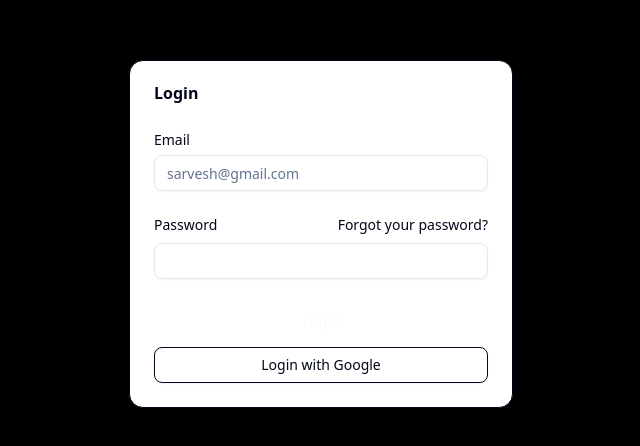
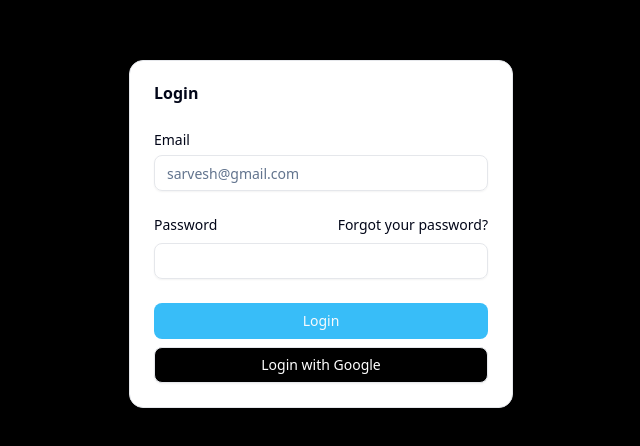
Before and after one commit to Shivaprakash-NP/CampusMate, a React (Vite) app in the folder frontend/: page /login in a window 1280 px wide. Shown: the part 166-612 px from the top of the page, without its empty margins (319-959 px from the left). Built offline with nearby package versions, Linux system fonts and the light colour scheme.

Commit message:
latest stable version

```diff
--- a/frontend/src/components/Landing/GetStarted.tsx
+++ b/frontend/src/components/Landing/GetStarted.tsx
@@ -4,6 +4,7 @@ import { useRef } from "react";
 import { motion, useScroll, useTransform } from "framer-motion";
 import { LampContainer } from "../ui/lamp";
 import { Button } from "../ui/button";
+import { Link } from "react-router-dom";
 
 export default function GetStarted() {
   const ref = useRef<HTMLDivElement>(null);
@@ -20,11 +21,10 @@ export default function GetStarted() {
   return (
     <section ref={ref}>
       <LampContainer>
-        {/* Heading */}
         <motion.h1
           style={{ y, opacity, scale }}
           className="
-            bg-gradient-to-br from-slate-300 to-slate-500
+            bg-linear-to-br from-slate-300 to-slate-500
             py-4 bg-clip-text
             text-center text-4xl md:text-7xl
             font-medium tracking-tight
@@ -36,13 +36,13 @@ export default function GetStarted() {
           Study Space
         </motion.h1>
 
-        {/* Button INSIDE lamp */}
         <motion.div
           className="mt-10"
           whileHover={{ scale: 1.04 }}
           whileTap={{ scale: 0.98 }}
           transition={{ duration: 0.2, ease: "easeOut" }}
         >
+            <Link to="/login">
           <Button
             variant="outline"
             className="
@@ -59,6 +59,7 @@ export default function GetStarted() {
           >
             Get Started
           </Button>
+          </Link>
         </motion.div>
       </LampContainer>
     </section>
--- a/frontend/src/components/Landing/HowItWorks.tsx
+++ b/frontend/src/components/Landing/HowItWorks.tsx
@@ -21,14 +21,14 @@ const steps = [
 
 const HowItWorks = () => {
   return (
-    <section className="py-32 px-6 text-[rgb(var(--foreground))] flex items-center justify-center">
+    <section className="py-32 px-6 bg-background text-foreground flex items-center justify-center">
       <div className="max-w-4xl mx-auto">
         <h2 className="text-2xl md:text-3xl font-semibold text-center mb-20">
           How Campus Mate works
         </h2>
 
         <div className="relative">
-          {/* vertical line */}
+
           <div className="absolute left-4 top-0 h-full w-px bg-white/10" />
 
           <div className="space-y-16">
@@ -41,8 +41,7 @@ const HowItWorks = () => {
                 viewport={{ once: true, amount: 0.3 }}
                 className="relative pl-16"
               >
-                {/* dot */}
-                <div className="absolute left-2 top-1 h-3 w-3 rounded-full bg-[rgb(var(--primary))]" />
+                <div className="absolute left-2 top-1 h-3 w-3 rounded-full bg-primary" />
 
                 <h3 className="text-lg font-medium">
                   {step.title}
--- a/frontend/src/components/auth/AuthCard.tsx
+++ b/frontend/src/components/auth/AuthCard.tsx
@@ -30,7 +30,7 @@ const AuthCard = ({title, children}: AuthCardProps)=>{
         <Button type="submit" onClick={()=> login()} className="w-full">
           {title}
         </Button>
-        <Button variant="outline" className="w-full">
+        <Button variant="outline" className="w-full text-foreground bg-background hover:bg-background hover:text-foreground">
           {title} with Google
         </Button>
       </CardFooter>
--- a/frontend/src/index.css
+++ b/frontend/src/index.css
@@ -1,9 +1,44 @@
 @import "tailwindcss";
 @import "tw-animate-css";
 
+/* Dark mode variant */
 @custom-variant dark (&:is(.dark *));
 
+/* ============================
+   TAILWIND THEME TOKENS
+   ============================ */
 @theme inline {
+  /* Base colors */
+  --color-background: rgb(var(--background));
+  --color-foreground: rgb(var(--foreground));
+
+  /* Brand colors */
+  --color-primary: rgb(var(--primary));
+  --color-secondary: rgb(var(--secondary));
+  --color-accent: rgb(var(--accent));
+  --color-highlight: rgb(var(--highlight));
+  --color-focus: rgb(var(--focus));
+
+  /* UI surfaces */
+  --color-card: var(--card);
+  --color-card-foreground: var(--card-foreground);
+  --color-popover: var(--popover);
+  --color-popover-foreground: var(--popover-foreground);
+
+  /* Semantic tokens */
+  --color-primary-foreground: var(--primary-foreground);
+  --color-secondary-foreground: var(--secondary-foreground);
+  --color-muted: var(--muted);
+  --color-muted-foreground: var(--muted-foreground);
+  --color-accent-foreground: var(--accent-foreground);
+  --color-destructive: var(--destructive);
+
+  /* Borders / inputs / rings */
+  --color-border: rgb(var(--border));
+  --color-input: rgb(var(--input));
+  --color-ring: rgb(var(--ring));
+
+  /* Radius */
   --radius-sm: calc(var(--radius) - 4px);
   --radius-md: calc(var(--radius) - 2px);
   --radius-lg: var(--radius);
@@ -11,122 +46,75 @@
   --radius-2xl: calc(var(--radius) + 8px);
   --radius-3xl: calc(var(--radius) + 12px);
   --radius-4xl: calc(var(--radius) + 16px);
-  --color-background: var(--background);
-  --color-foreground: var(--foreground);
-  --color-card: var(--card);
-  --color-card-foreground: var(--card-foreground);
-  --color-popover: var(--popover);
-  --color-popover-foreground: var(--popover-foreground);
-  --color-primary: var(--primary);
-  --color-primary-foreground: var(--primary-foreground);
-  --color-secondary: var(--secondary);
-  --color-secondary-foreground: var(--secondary-foreground);
-  --color-muted: var(--muted);
-  --color-muted-foreground: var(--muted-foreground);
-  --color-accent: var(--accent);
-  --color-accent-foreground: var(--accent-foreground);
-  --color-destructive: var(--destructive);
-  --color-border: var(--border);
-  --color-input: var(--input);
-  --color-ring: var(--ring);
-  --color-chart-1: var(--chart-1);
-  --color-chart-2: var(--chart-2);
-  --color-chart-3: var(--chart-3);
-  --color-chart-4: var(--chart-4);
-  --color-chart-5: var(--chart-5);
-  --color-sidebar: var(--sidebar);
-  --color-sidebar-foreground: var(--sidebar-foreground);
-  --color-sidebar-primary: var(--sidebar-primary);
-  --color-sidebar-primary-foreground: var(--sidebar-primary-foreground);
-  --color-sidebar-accent: var(--sidebar-accent);
-  --color-sidebar-accent-foreground: var(--sidebar-accent-foreground);
-  --color-sidebar-border: var(--sidebar-border);
-  --color-sidebar-ring: var(--sidebar-ring);
 }
 
+/* ============================
+   ROOT DESIGN TOKENS
+   ============================ */
 :root {
-   /* === Brand Colors === */
-  --primary: 56 189 248;   /* #38bdf8 */
-  --secondary: 129 140 248; /* #818cf8 */
-  --accent: 192 132 252;    /* #c084fc */
-  --highlight: 232 121 249; /* #e879f9 */
-  --focus: 34 211 238;      /* #22d3ee */
+  /* Brand (RGB triplets only) */
+  --primary: 56 189 248;     /* #38bdf8 */
+  --secondary: 129 140 248;  /* #818cf8 */
+  --accent: 192 132 252;     /* #c084fc */
+  --highlight: 232 121 249;  /* #e879f9 */
+  --focus: 34 211 238;       /* #22d3ee */
 
-  /* === Base Colors === */
-  --background: 0 0 0;     /* near black */
+  /* Base */
+  --background: 0 0 0;      /* pure black */
   --foreground: 255 255 255;
 
+  /* Radius */
   --radius: 0.625rem;
+
+  /* Shadcn-compatible tokens (OKLCH is fine here) */
   --card: oklch(1 0 0);
   --card-foreground: oklch(0.129 0.042 264.695);
   --popover: oklch(1 0 0);
   --popover-foreground: oklch(0.129 0.042 264.695);
+
   --primary-foreground: oklch(0.984 0.003 247.858);
   --secondary-foreground: oklch(0.208 0.042 265.755);
   --muted: oklch(0.968 0.007 247.896);
   --muted-foreground: oklch(0.554 0.046 257.417);
   --accent-foreground: oklch(0.208 0.042 265.755);
+
   --destructive: oklch(0.577 0.245 27.325);
-  --border: oklch(0.929 0.013 255.508);
-  --input: oklch(0.929 0.013 255.508);
-  --ring: oklch(0.704 0.04 256.788);
-  --chart-1: oklch(0.646 0.222 41.116);
-  --chart-2: oklch(0.6 0.118 184.704);
-  --chart-3: oklch(0.398 0.07 227.392);
-  --chart-4: oklch(0.828 0.189 84.429);
-  --chart-5: oklch(0.769 0.188 70.08);
-  --sidebar: oklch(0.984 0.003 247.858);
-  --sidebar-foreground: oklch(0.129 0.042 264.695);
-  --sidebar-primary: oklch(0.208 0.042 265.755);
-  --sidebar-primary-foreground: oklch(0.984 0.003 247.858);
-  --sidebar-accent: oklch(0.968 0.007 247.896);
-  --sidebar-accent-foreground: oklch(0.208 0.042 265.755);
-  --sidebar-border: oklch(0.929 0.013 255.508);
-  --sidebar-ring: oklch(0.704 0.04 256.788);
+  --border: 229 231 235;    /* gray-200 */
+  --input: 229 231 235;
+  --ring: 56 189 248;       /* same as primary */
 }
 
+/* ============================
+   DARK MODE OVERRIDES
+   ============================ */
 .dark {
-  --background: oklch(0.129 0.042 264.695);
-  --foreground: oklch(0.984 0.003 247.858);
+  --background: 0 0 0;
+  --foreground: 255 255 255;
+
   --card: oklch(0.208 0.042 265.755);
   --card-foreground: oklch(0.984 0.003 247.858);
   --popover: oklch(0.208 0.042 265.755);
   --popover-foreground: oklch(0.984 0.003 247.858);
-  --primary: oklch(0.929 0.013 255.508);
-  --primary-foreground: oklch(0.208 0.042 265.755);
-  --secondary: oklch(0.279 0.041 260.031);
-  --secondary-foreground: oklch(0.984 0.003 247.858);
+
   --muted: oklch(0.279 0.041 260.031);
   --muted-foreground: oklch(0.704 0.04 256.788);
-  --accent: oklch(0.279 0.041 260.031);
-  --accent-foreground: oklch(0.984 0.003 247.858);
-  --destructive: oklch(0.704 0.191 22.216);
-  --border: oklch(1 0 0 / 10%);
-  --input: oklch(1 0 0 / 15%);
-  --ring: oklch(0.551 0.027 264.364);
-  --chart-1: oklch(0.488 0.243 264.376);
-  --chart-2: oklch(0.696 0.17 162.48);
-  --chart-3: oklch(0.769 0.188 70.08);
-  --chart-4: oklch(0.627 0.265 303.9);
-  --chart-5: oklch(0.645 0.246 16.439);
-  --sidebar: oklch(0.208 0.042 265.755);
-  --sidebar-foreground: oklch(0.984 0.003 247.858);
-  --sidebar-primary: oklch(0.488 0.243 264.376);
-  --sidebar-primary-foreground: oklch(0.984 0.003 247.858);
-  --sidebar-accent: oklch(0.279 0.041 260.031);
-  --sidebar-accent-foreground: oklch(0.984 0.003 247.858);
-  --sidebar-border: oklch(1 0 0 / 10%);
-  --sidebar-ring: oklch(0.551 0.027 264.364);
 
+  --border: 255 255 255;
+  --input: 255 255 255;
+  --ring: 34 211 238;
 }
 
+/* ============================
+   BASE STYLES
+   ============================ */
 @layer base {
   * {
-   border-color: rgb(var(--border));
-  outline-color: rgb(var(--ring) / 0.5);
+    border-color: rgb(var(--border));
+    outline-color: rgb(var(--ring) / 0.5);
   }
+
   body {
-    background: rgb(var(--background));
+    background-color: rgb(var(--background));
     color: rgb(var(--foreground));
   }
 }
```
